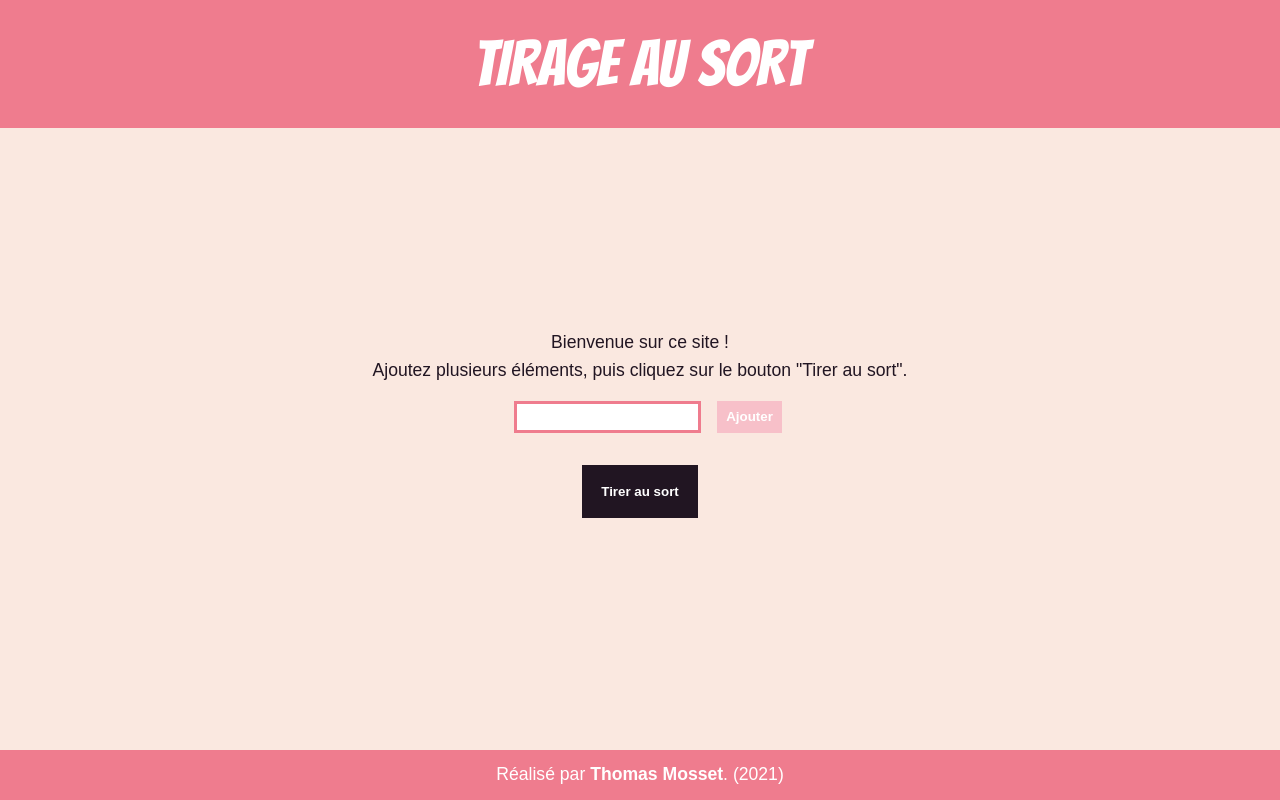
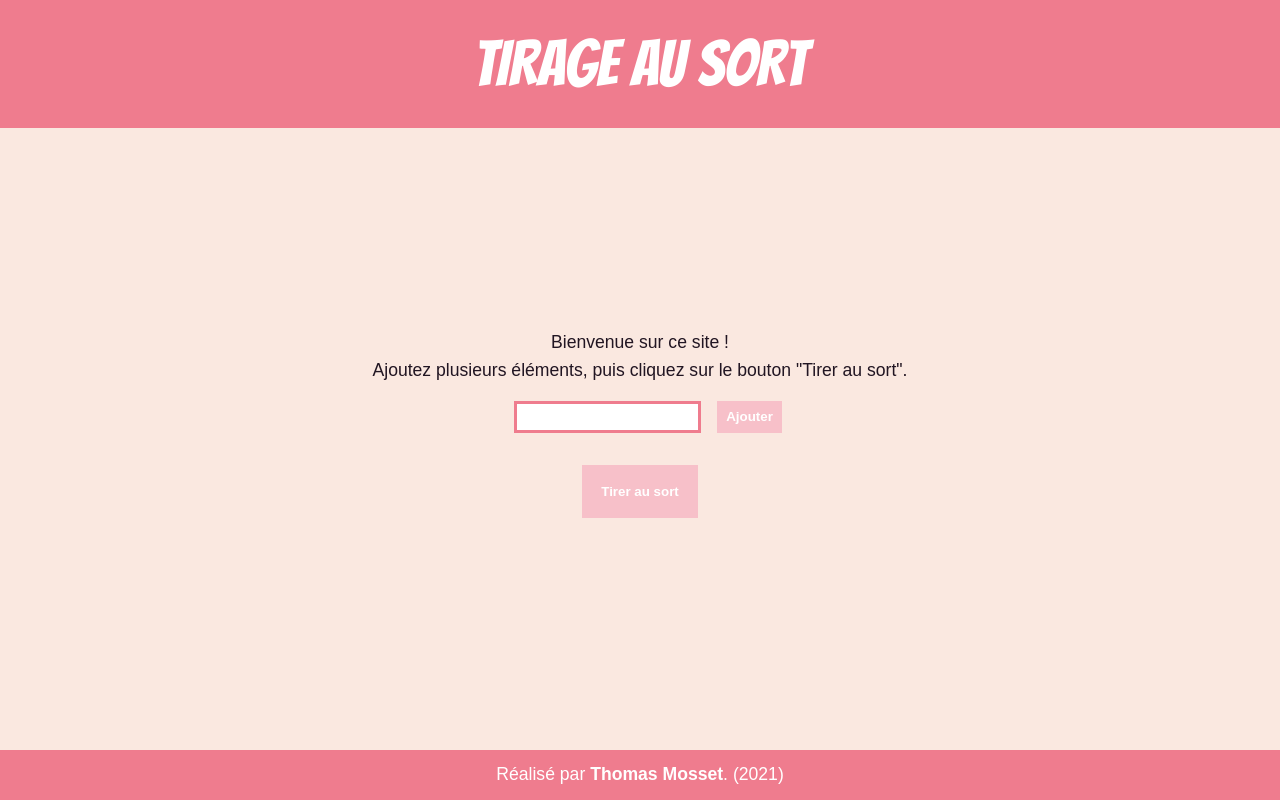
Before and after one commit to th0m4sm0ss3t/vuejs-tirage-sort, a Vue app: page / in a window 1280 px wide. Built offline with nearby package versions, Linux system fonts and the light colour scheme; a web font is replaced by a local one.

Commit message:
btn tirer au sort disabled en dessous de 2 elements

```diff
--- a/src/components/Tirage.vue
+++ b/src/components/Tirage.vue
@@ -15,7 +15,7 @@
             </ul>
             <p v-if="elements.length > 0" class="main__addedElements__suppressAll" @click="emptyElementsArray">Supprimer tous les éléments ajoutés</p>
         </section>
-        <button class="main__btn" @click="sortsElements">Tirer au sort</button>
+        <button class="main__btn" @click="sortsElements" v-bind:class="{ disabled: elements.length < 2 }"  :disabled="elements.length < 2">Tirer au sort</button>
         <p class="main__sortedElement" v-if="sortedElement.name">L'élément <span class="main__sortedElement__elName">{{ sortedElement.name }}</span> a été tiré au sort !</p>
     </main>
 </template>
```
